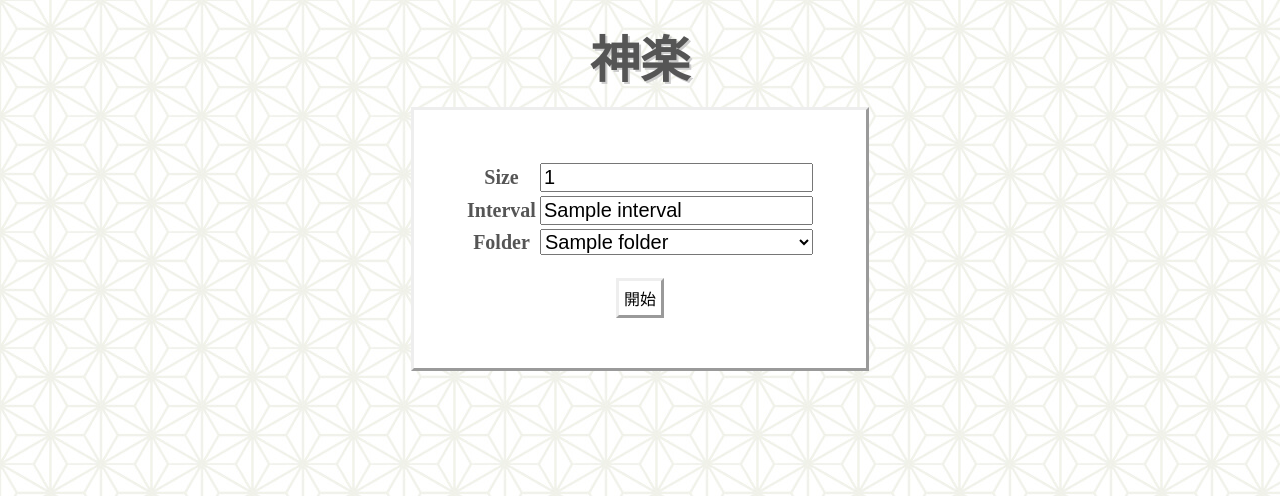
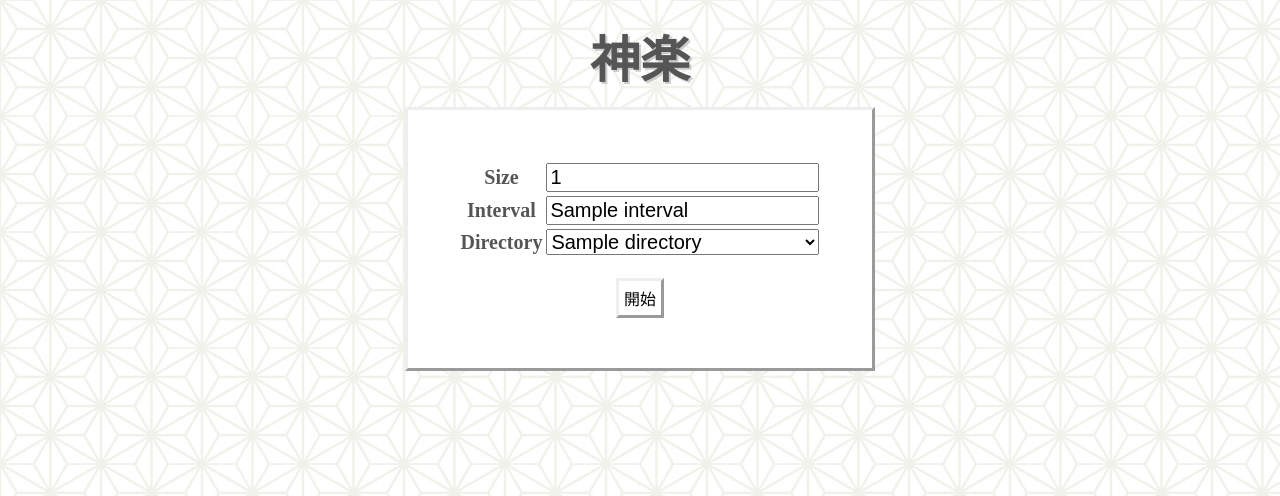
Before and after one commit to yamamoto-tgz/kagura, a Flask app: template kagura/templates/index.html in a window 1280 px wide. Shown: the top 496 px of the page. Run offline with Flask 3, Linux system fonts and the light colour scheme; the template is opened without the code that fills it: most values are stand-ins (such as "Sample title", 1, 10 or a date in 2020).

Commit message:
[Clean] 表記を統一: folder -> directory

```diff
--- a/kagura/app.py
+++ b/kagura/app.py
@@ -19,7 +19,7 @@ def index():
 
     roots = [root for root, _, _ in os.walk(KAGURA_DIR, followlinks=True)]
 
-    folders = [
+    directories = [
         re.sub(f"^{KAGURA_DIR}/", "", root) for root in roots if count_files(root) > 0
     ]
 
@@ -27,17 +27,17 @@ def index():
         "index.html",
         size=KAGURA_SIZE,
         interval=KAGURA_INTERVAL,
-        folders=sorted(folders),
+        directories=sorted(directories),
     )
 
 
 @app.route("/api/images")
 def images():
     size = int(request.args.get("size"))
-    folder = request.args.get("folder")
+    directory = request.args.get("directory")
 
-    filenames = os.listdir(os.path.join(KAGURA_DIR, folder))
-    paths = [f"/images/{folder}/{filename}" for filename in filenames]
+    filenames = os.listdir(os.path.join(KAGURA_DIR, directory))
+    paths = [f"/images/{directory}/{filename}" for filename in filenames]
 
     random.shuffle(paths)
 
--- a/kagura/static/main.js
+++ b/kagura/static/main.js
@@ -1,5 +1,5 @@
-async function loadImages(size, folder) {
-    const res = await fetch(`/api/images?size=${size}&folder=${folder}`);
+async function loadImages(size, directory) {
+    const res = await fetch(`/api/images?size=${size}&directory=${directory}`);
     const paths = await res.json();
 
     for (let i = 0; i < paths.length; i++) {
@@ -17,7 +17,7 @@ async function loadImages(size, folder) {
     let cursor = 0;
     let size = null;
     let interval = null;
-    let folder = null;
+    let directory = null;
 
     document.querySelector("#startButton").addEventListener("click", async (e) => {
         document.querySelector("#title").style = "display:none";
@@ -26,9 +26,9 @@ async function loadImages(size, folder) {
 
         size = parseInt(document.querySelector("#sizeInput").value);
         interval = parseInt(document.querySelector("#intervalInput").value);
-        folder = document.querySelector("#folderSelect").value;
+        directory = document.querySelector("#directorySelect").value;
 
-        await loadImages(size, folder);
+        await loadImages(size, directory);
 
         timer.set(interval);
         timer.start();
--- a/kagura/templates/index.html
+++ b/kagura/templates/index.html
@@ -25,11 +25,11 @@
           <td><input id="intervalInput" value="{{ interval }}" /></td>
         </tr>
         <tr>
-          <th>Folder</th>
+          <th>Directory</th>
           <td>
-            <select id="folderSelect">
-              {% for folder in folders %}
-              <option value="{{ folder }}">{{ folder }}</option>
+            <select id="directorySelect">
+              {% for directory in directories %}
+              <option value="{{ directory }}">{{ directory }}</option>
               {% endfor %}
             </select>
           </td>
```
